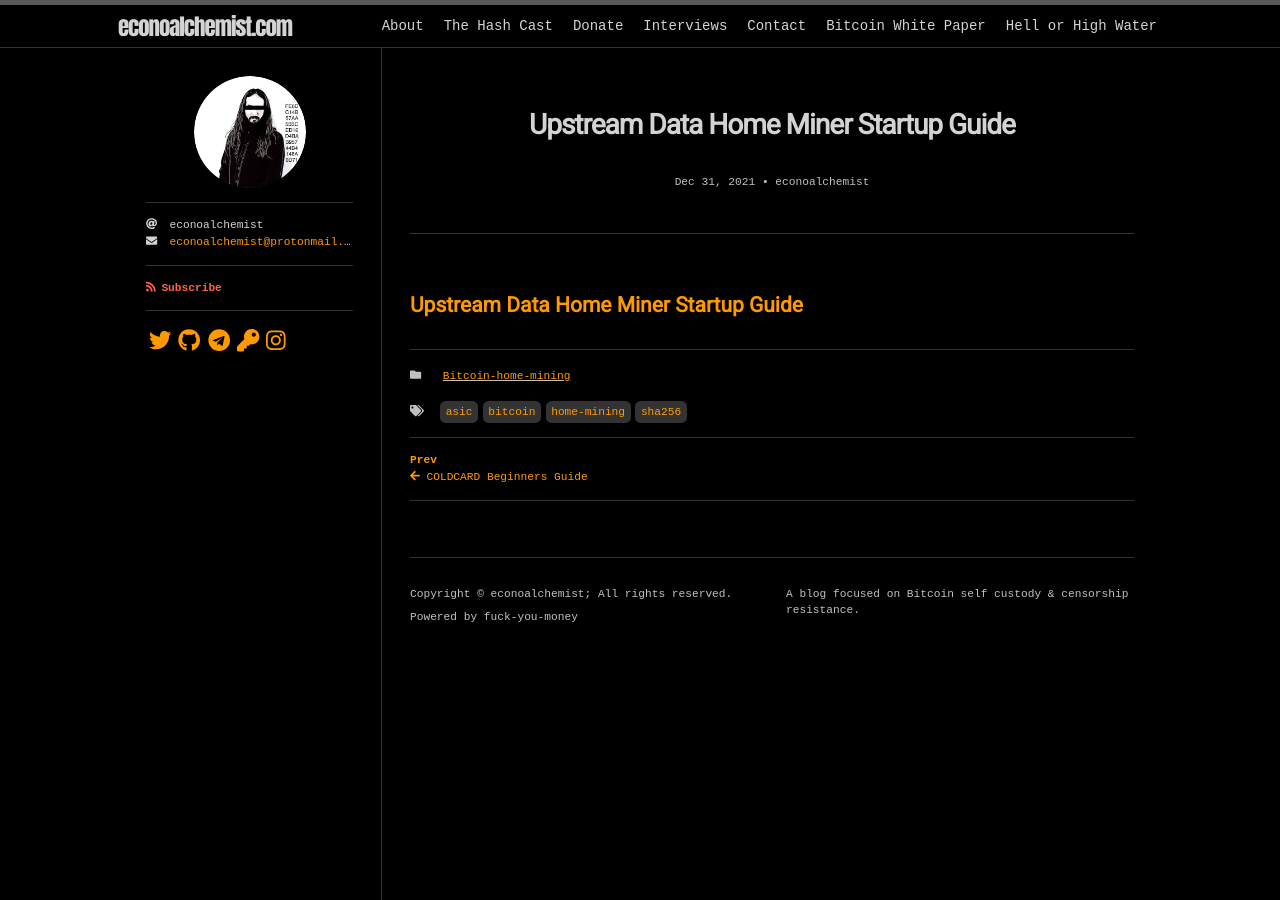
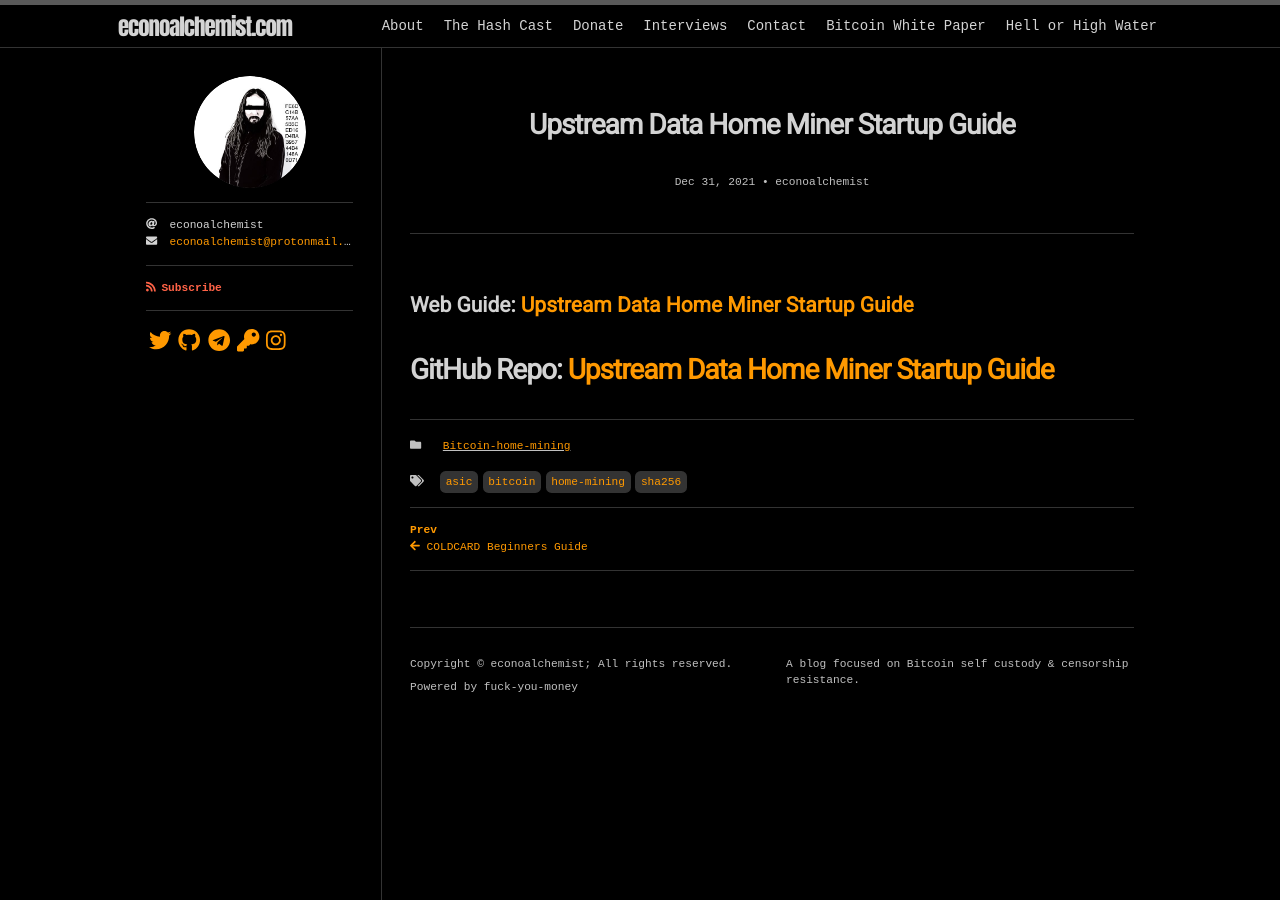
Before and after one commit to econoalchemist/econoalchemist.github.io, a Jekyll site: the page built from _posts/2021-12-31-Upstream Data Startup Guide.md, in a window 1280 px wide. Built offline with Jekyll 4.4.1, drawn with Linux system fonts in a browser that asks for light colours; nearby versions of some CDN libraries; some web fonts are replaced.

Commit message:
Update 2021-12-31-Upstream Data Startup Guide.md

```diff
--- a/_posts/2021-12-31-Upstream Data Startup Guide.md
+++ b/_posts/2021-12-31-Upstream Data Startup Guide.md
@@ -8,4 +8,5 @@ author:
   - econoalchemist
 ---
 
-## [Upstream Data Home Miner Startup Guide](https://econoalchemist.github.io/UpstreamData-Startup/)
+## Web Guide: [Upstream Data Home Miner Startup Guide](https://econoalchemist.github.io/UpstreamData-Startup/)
+# GitHub Repo: [Upstream Data Home Miner Startup Guide](https://github.com/econoalchemist/UpstreamData-Startup)
```
